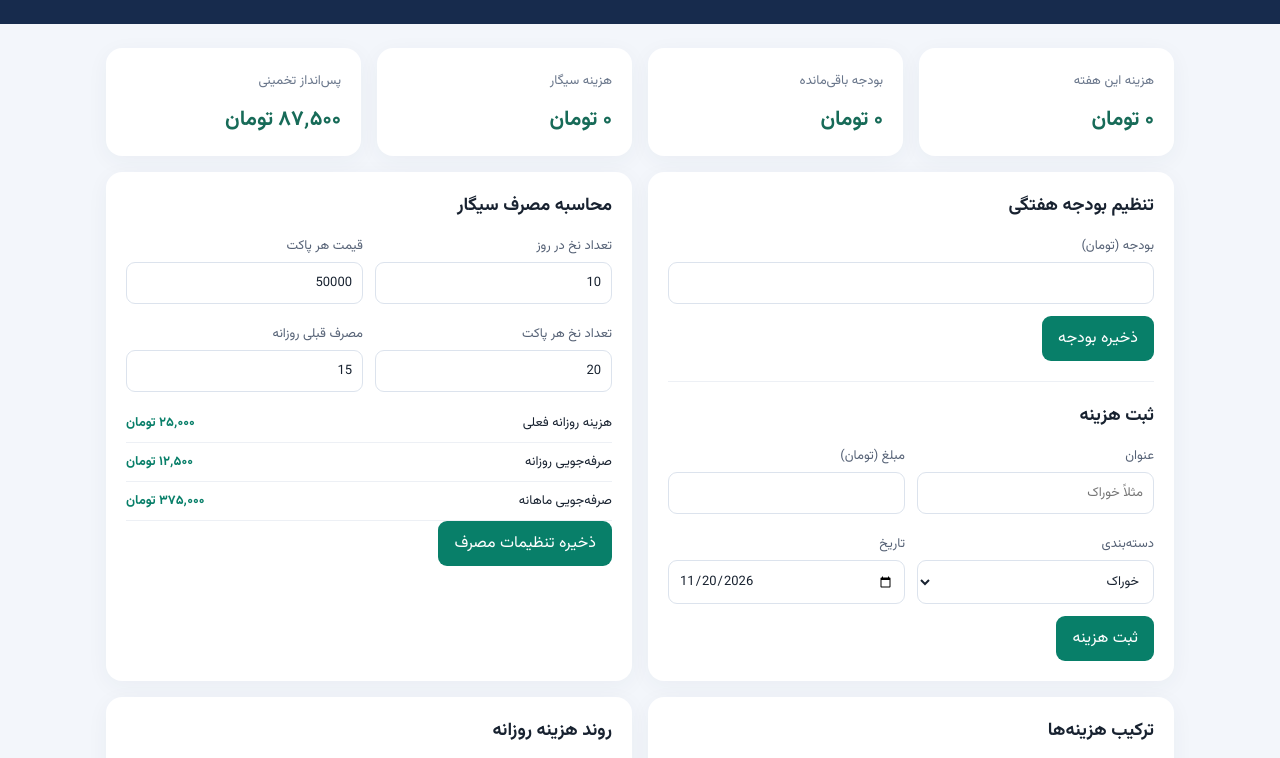
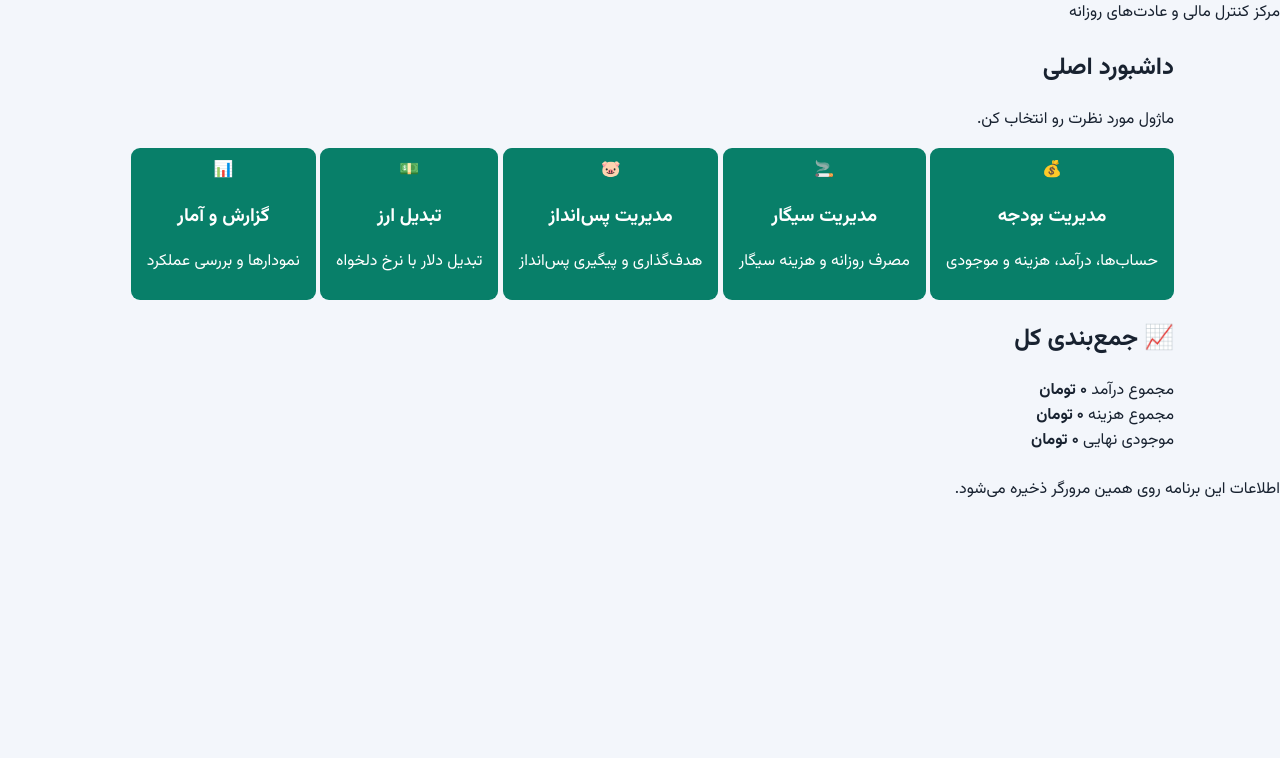
Before and after one commit to superplus38/hesabyar, a plain HTML site: page index.html in a window 1280 px wide. Shown: the part 93-851 px from the top of the page. After the commit the page ends 800 px from the top, so only its background shows below. Drawn offline with nearby package versions, Linux system fonts and the light colour scheme.

Commit message:
Update index.html

```diff
--- a/index.html
+++ b/index.html
@@ -1,217 +1,93 @@
+
 <!DOCTYPE html>
 <html lang="fa" dir="rtl">
 <head>
   <meta charset="UTF-8">
   <meta name="viewport" content="width=device-width, initial-scale=1.0">
-    <title>حسابیار | مدیریت هزینه و مصرف</title>
-
+  <title>مدیریت شخصی من</title>
   <link rel="stylesheet" href="style.css">
-
-    <script src="https://cdn.jsdelivr.net/npm/@supabase/supabase-js@2"></script>
-    <script src="https://cdn.jsdelivr.net/npm/chart.js"></script>
+  <link href="https://fonts.googleapis.com/css2?family=Vazirmatn:wght@400;500;600;700;800&display=swap" rel="stylesheet">
 </head>
-
 <body>
 
-<header class="top">
+  <header class="topbar">
     <div>
-        <h1>حسابیار</h1>
-        <p>مدیریت هزینه‌ها، بودجه و مصرف سیگار</p>
+      <h1>مدیریت شخصی</h1>
+      <p>مرکز کنترل مالی و عادت‌های روزانه</p>
     </div>
-
-    <div class="auth">
-        <input id="email" type="email" placeholder="ایمیل">
-        <input id="password" type="password" placeholder="رمز عبور">
-
-        <button id="signupBtn">ثبت‌نام</button>
-        <button id="loginBtn" class="secondary">ورود</button>
-        <button id="logoutBtn" class="secondary hidden">خروج</button>
-    </div>
+    <div class="date" id="today"></div>
   </header>
 
-<main>
+  <main class="container">
 
-<section class="notice" id="setupNotice">
-    برای ذخیره‌سازی ابری، اطلاعات Supabase را در فایل config.js وارد کن.
-    بدون آن هم اطلاعات روی دستگاه ذخیره می‌شوند.
+    <section class="welcome">
+      <h2>داشبورد اصلی</h2>
+      <p>ماژول مورد نظرت رو انتخاب کن.</p>
     </section>
 
-<section class="grid stats">
+    <section class="modules">
 
-    <article class="card">
-        <span>هزینه این هفته</span>
-        <strong id="weekSpent">۰ تومان</strong>
-    </article>
+      <button class="module-card" onclick="openModule('budget')">
+        <span class="module-icon">💰</span>
+        <h3>مدیریت بودجه</h3>
+        <p>حساب‌ها، درآمد، هزینه و موجودی</p>
+      </button>
 
-    <article class="card">
-        <span>بودجه باقی‌مانده</span>
-        <strong id="remaining">۰ تومان</strong>
-    </article>
+      <button class="module-card" onclick="openModule('smoking')">
+        <span class="module-icon">🚬</span>
+        <h3>مدیریت سیگار</h3>
+        <p>مصرف روزانه و هزینه سیگار</p>
+      </button>
 
-    <article class="card">
-        <span>هزینه سیگار</span>
-        <strong id="cigaretteCost">۰ تومان</strong>
-    </article>
+      <button class="module-card" onclick="openModule('savings')">
+        <span class="module-icon">🐷</span>
+        <h3>مدیریت پس‌انداز</h3>
+        <p>هدف‌گذاری و پیگیری پس‌انداز</p>
+      </button>
 
-    <article class="card">
-        <span>پس‌انداز تخمینی</span>
-        <strong id="saved">۰ تومان</strong>
-    </article>
+      <button class="module-card" onclick="openModule('currency')">
+        <span class="module-icon">💵</span>
+        <h3>تبدیل ارز</h3>
+        <p>تبدیل دلار با نرخ دلخواه</p>
+      </button>
+
+      <button class="module-card" onclick="openModule('reports')">
+        <span class="module-icon">📊</span>
+        <h3>گزارش و آمار</h3>
+        <p>نمودارها و بررسی عملکرد</p>
+      </button>
 
     </section>
 
-<section class="grid two">
-
-    <article class="card">
-
-        <h2>تنظیم بودجه هفتگی</h2>
-
-        <label>
-            بودجه (تومان)
-            <input id="budget" type="number">
-        </label>
-
-        <button id="saveBudget">ذخیره بودجه</button>
-
-        <hr>
-
-        <h2>ثبت هزینه</h2>
-
-        <div class="formgrid">
-
-            <label>
-                عنوان
-                <input id="expenseTitle" placeholder="مثلاً خوراک">
-            </label>
-
-            <label>
-                مبلغ (تومان)
-                <input id="expenseAmount" type="number">
-            </label>
-
-            <label>
-                دسته‌بندی
-                <select id="expenseCategory">
-                    <option>خوراک</option>
-                    <option>رفت‌وآمد</option>
-                    <option>سیگار</option>
-                    <option>خرید</option>
-                    <option>قبض</option>
-                    <option>سایر</option>
-                </select>
-            </label>
-
-            <label>
-                تاریخ
-                <input id="expenseDate" type="date">
-            </label>
-
+    <section class="total-dashboard">
+      <h2>📈 جمع‌بندی کل</h2>
+      <div class="total-grid">
+        <div class="total-item">
+          <span>مجموع درآمد</span>
+          <strong id="totalIncome">۰ تومان</strong>
         </div>
-
-        <button id="addExpense">ثبت هزینه</button>
-
-    </article>
-
-    <article class="card">
-
-        <h2>محاسبه مصرف سیگار</h2>
-
-        <div class="formgrid">
-
-            <label>
-                تعداد نخ در روز
-                <input id="dailyCount" type="number" value="10">
-            </label>
-
-            <label>
-                قیمت هر پاکت
-                <input id="packPrice" type="number" value="50000">
-            </label>
-
-            <label>
-                تعداد نخ هر پاکت
-                <input id="sticksPerPack" type="number" value="20">
-            </label>
-
-            <label>
-                مصرف قبلی روزانه
-                <input id="baselineCount" type="number" value="15">
-            </label>
-
+        <div class="total-item">
+          <span>مجموع هزینه</span>
+          <strong id="totalExpense">۰ تومان</strong>
         </div>
-
-        <div class="result">
-            <span>هزینه روزانه فعلی</span>
-            <b id="dailyCost">۰ تومان</b>
+        <div class="total-item">
+          <span>موجودی نهایی</span>
+          <strong id="totalBalance">۰ تومان</strong>
         </div>
-
-        <div class="result">
-            <span>صرفه‌جویی روزانه</span>
-            <b id="dailySaving">۰ تومان</b>
       </div>
-
-        <div class="result">
-            <span>صرفه‌جویی ماهانه</span>
-            <b id="monthlySaving">۰ تومان</b>
-        </div>
-
-        <button id="saveSmoking">ذخیره تنظیمات مصرف</button>
-
-    </article>
-
     </section>
 
-<section class="grid two">
-
-    <article class="card">
-        <h2>ترکیب هزینه‌ها</h2>
-        <canvas id="categoryChart"></canvas>
-    </article>
-
-    <article class="card">
-        <h2>روند هزینه روزانه</h2>
-        <canvas id="trendChart"></canvas>
-    </article>
-
+    <section id="moduleContent" class="module-content" hidden>
+      <button class="back-button" onclick="closeModule()">← بازگشت</button>
+      <div id="moduleBody"></div>
     </section>
-
-<section class="card">
-
-    <div class="row">
-        <h2>هزینه‌های ثبت‌شده</h2>
-        <button id="exportBtn" class="secondary">خروجی CSV</button>
-    </div>
-
-    <div class="tablewrap">
-
-        <table>
-
-            <thead>
-                <tr>
-                    <th>تاریخ</th>
-                    <th>عنوان</th>
-                    <th>دسته</th>
-                    <th>مبلغ</th>
-                    <th></th>
-                </tr>
-            </thead>
-
-            <tbody id="expenseRows"></tbody>
-
-        </table>
-
-    </div>
-
-</section>
-
-<p class="foot" id="syncStatus">
-    اطلاعات فعلاً روی همین دستگاه ذخیره می‌شود.
-</p>
 
   </main>
 
-<script src="config.js"></script>
+  <footer>
+    اطلاعات این برنامه روی همین مرورگر ذخیره می‌شود.
+  </footer>
+
   <script src="app.js"></script>
-
 </body>
 </html>
```
Lines whose indentation alone changed are shown as unchanged.
